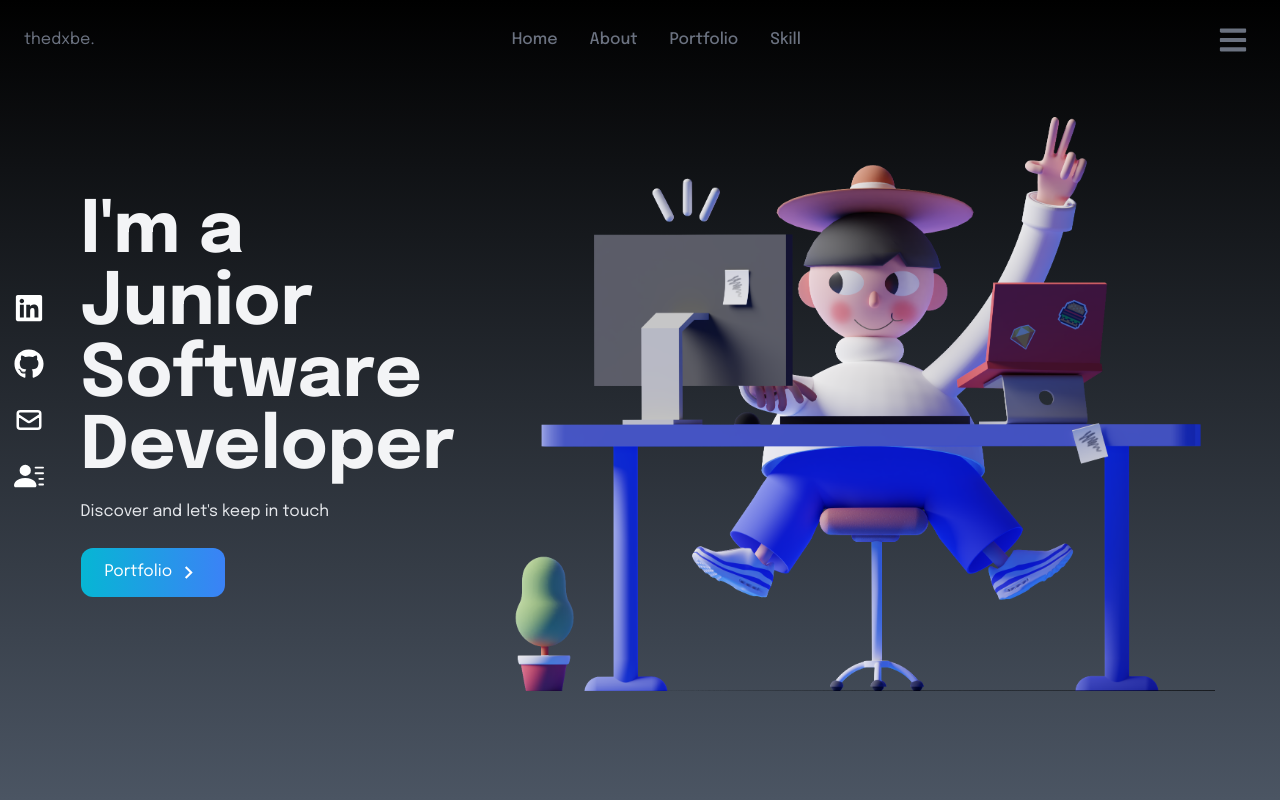
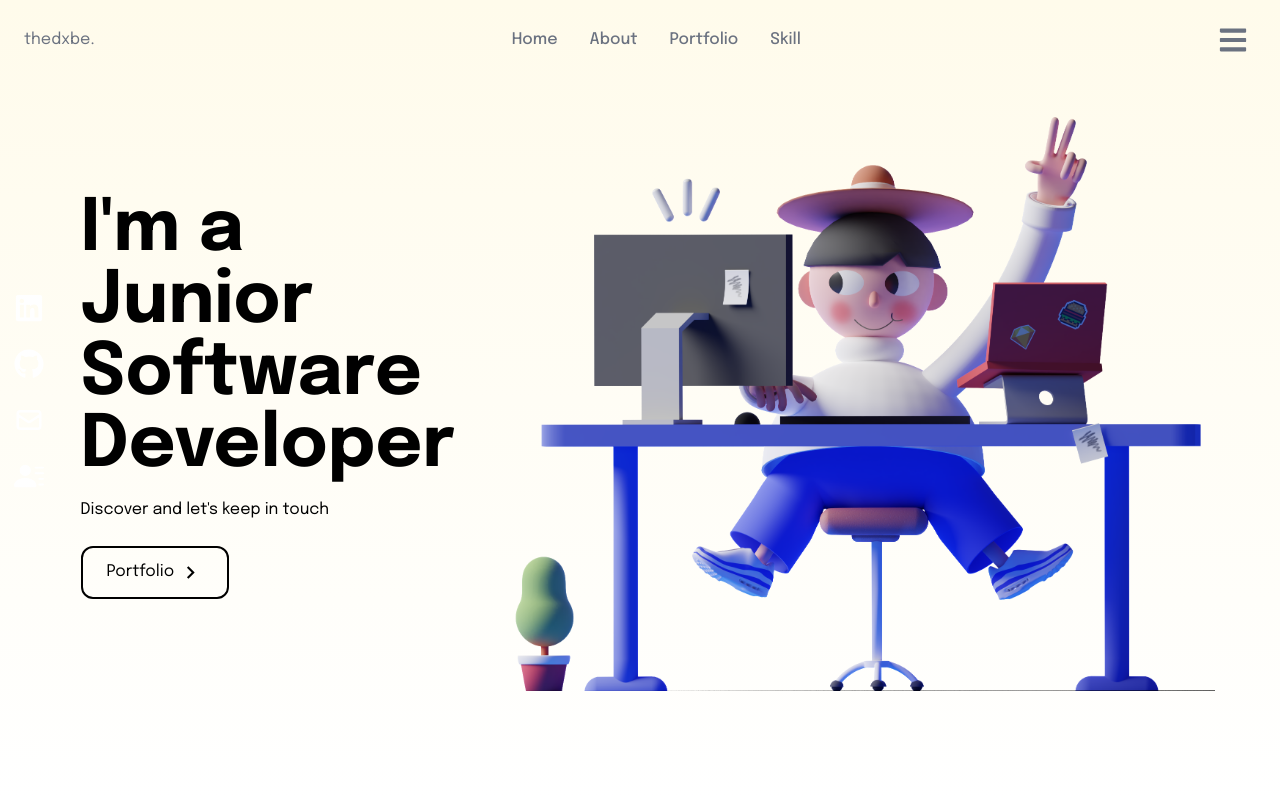
Before and after one commit to bbellducky/Portfolio, a React (Create React App) app: page / in a window 1280 px wide. Shown: the top 800 px of the page. Built offline with nearby package versions, Linux system fonts and the light colour scheme.

Commit message:
Edit color theme and socialside bar

```diff
--- a/src/Components/Home.js
+++ b/src/Components/Home.js
@@ -2,14 +2,14 @@ import Landing from '../assets/Landing.png'
 import { MdOutlineKeyboardArrowRight } from 'react-icons/md'
 const Home = () => {
     return (
-        <div name="home" className='flex h-screen w-full bg-gradient-to-b from-black to-gray-600 text-gray-100'>
+        <div name="home" className='flex h-screen w-full bg-gradient-to-b from-amber-50 to-white text-black'>
             <div className='max-w-screen-lg mx-auto flex flex-col items-center justify-center h-full px-4 md:flex-row'>
                 <div className='flex flex-col justify-center h-full px-8'>
                     <h3 className='text-4xl sm:text-7xl font-bold'>I'm a  Junior Software Developer </h3>
-                    <p className='py-4 mx-w-md text-gray-200'>Discover and let's keep in touch</p>
+                    <p className='py-4 mx-w-md text-black'>Discover and let's keep in touch</p>
 
                     <div>
-                    <button className='text-white w-fit px-6 py-3 my-2 flex items-center rounded-xl bg-gradient-to-r from-cyan-500 to-blue-500'>
+                    <button className='text-black w-fit px-6 py-3 my-2 flex items-center rounded-xl border-2 border-black'>
                         Portfolio
                         <span className='hover:rotate-90 duration-300'>
                         <MdOutlineKeyboardArrowRight size={25} className="ml-1" />
```
